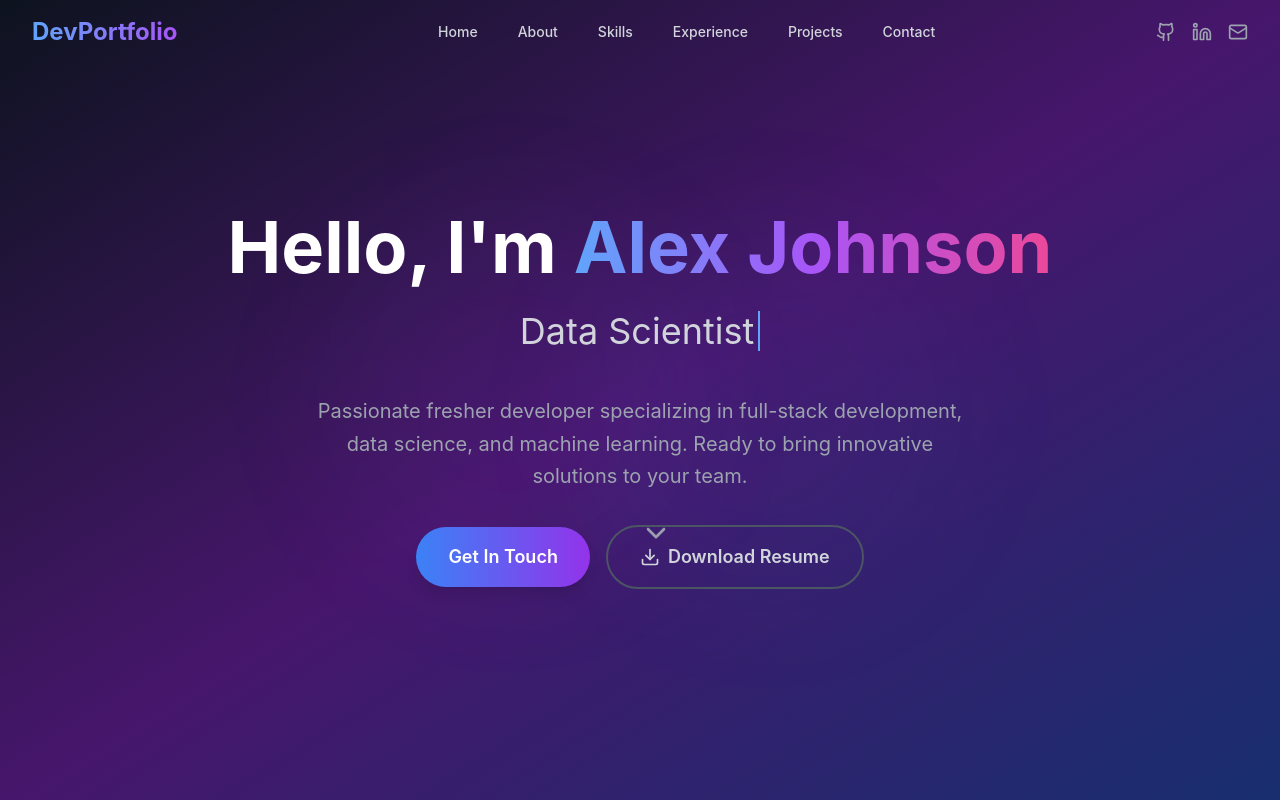
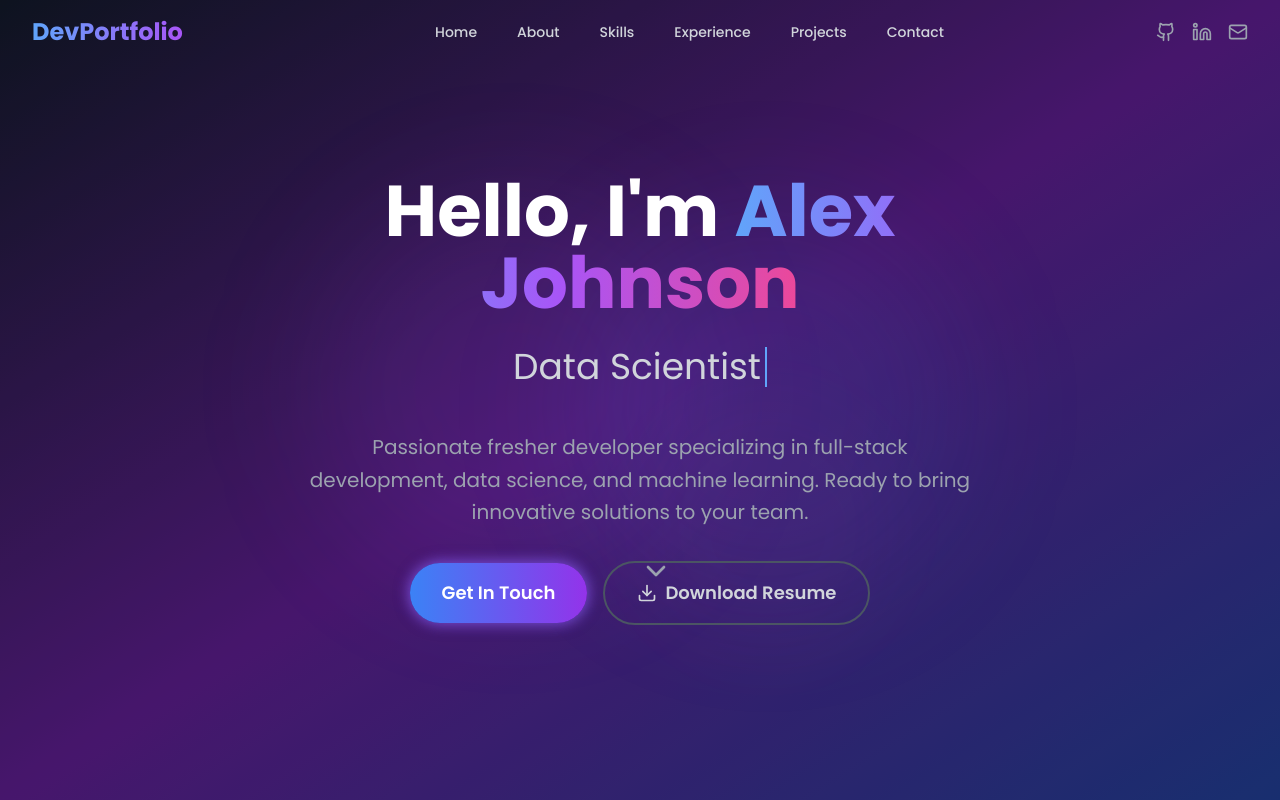
Before and after one commit to ryuzaki-ved/portfolio_website, a React (Vite) app: page / in a window 1280 px wide. Shown: the top 800 px of the page. Built offline with nearby package versions, Linux system fonts and the light colour scheme.

Commit message:
UI Enhancement

```diff
--- a/index.html
+++ b/index.html
@@ -25,6 +25,7 @@
     <!-- Preload critical fonts -->
     <link rel="preconnect" href="https://fonts.googleapis.com">
     <link rel="preconnect" href="https://fonts.gstatic.com" crossorigin>
+    <link href="https://fonts.googleapis.com/css2?family=Poppins:wght@300;400;500;600;700;800;900&display=swap" rel="stylesheet">
 
     <style>
       /* Critical CSS for immediate loading */
--- a/src/components/About.tsx
+++ b/src/components/About.tsx
@@ -40,7 +40,7 @@ const About = () => {
         <div className="grid lg:grid-cols-2 gap-12 items-center">
           {/* Left Column - Story */}
           <div className="space-y-6">
-            <div className="bg-gradient-to-br from-gray-800 to-gray-900 p-8 rounded-2xl border border-gray-700 hover:border-purple-500/50 transition-all duration-300">
+            <div className="bg-gradient-to-br from-gray-800 to-gray-900 p-8 rounded-2xl border border-gray-700 hover:border-purple-500/50 transition-all duration-300 hover:shadow-xl hover:shadow-purple-500/20 transform hover:-translate-y-2">
               <h3 className="text-2xl font-bold text-white mb-4">My Journey</h3>
               <p className="text-gray-300 leading-relaxed mb-4">
                 As a recent computer science graduate, I've immersed myself in the world of technology with an
@@ -76,7 +76,7 @@ const About = () => {
             {highlights.map((highlight, index) => (
               <div
                 key={index}
-                className="bg-gradient-to-br from-gray-800 to-gray-900 p-6 rounded-xl border border-gray-700 hover:border-purple-500/50 transition-all duration-300 transform hover:scale-105"
+                className="bg-gradient-to-br from-gray-800 to-gray-900 p-6 rounded-xl border border-gray-700 hover:border-purple-500/50 transition-all duration-300 transform hover:scale-105 hover:shadow-xl hover:shadow-purple-500/20 hover:-translate-y-1"
               >
                 <div className="flex items-start space-x-4">
                   <div className="bg-gradient-to-br from-blue-500 to-purple-600 p-3 rounded-lg text-white">
--- a/src/components/Contact.tsx
+++ b/src/components/Contact.tsx
@@ -100,7 +100,7 @@ const Contact = () => {
                 <a
                   key={index}
                   href={info.link}
-                  className="flex items-center space-x-4 bg-gradient-to-br from-gray-800 to-gray-900 p-6 rounded-xl border border-gray-700 hover:border-purple-500/50 transition-all duration-300 transform hover:scale-105"
+                  className="flex items-center space-x-4 bg-gradient-to-br from-gray-800 to-gray-900 p-6 rounded-xl border border-gray-700 hover:border-purple-500/50 transition-all duration-300 transform hover:scale-105 hover:shadow-xl hover:shadow-purple-500/20 hover:-translate-y-1"
                 >
                   <div className="bg-gradient-to-br from-blue-500 to-purple-600 p-3 rounded-lg text-white">
                     {info.icon}
@@ -132,7 +132,7 @@ const Contact = () => {
           </div>
 
           {/* Contact Form */}
-          <div className="bg-gradient-to-br from-gray-800 to-gray-900 p-8 rounded-2xl border border-gray-700">
+          <div className="bg-gradient-to-br from-gray-800 to-gray-900 p-8 rounded-2xl border border-gray-700 hover:shadow-xl hover:shadow-purple-500/20 transition-all duration-300">
             <h3 className="text-2xl font-bold text-white mb-6">Send Me a Message</h3>
 
             <form onSubmit={handleSubmit} className="space-y-6">
@@ -204,7 +204,7 @@ const Contact = () => {
 
               <button
                 type="submit"
-                className="w-full bg-gradient-to-r from-blue-500 to-purple-600 hover:from-blue-600 hover:to-purple-700 text-white font-semibold py-4 px-6 rounded-lg transition-all duration-300 transform hover:scale-105 flex items-center justify-center gap-2"
+                className="w-full bg-gradient-to-r from-blue-500 to-purple-600 hover:from-blue-600 hover:to-purple-700 text-white font-semibold py-4 px-6 rounded-lg transition-all duration-300 transform hover:scale-105 flex items-center justify-center gap-2 hover:shadow-lg hover:shadow-purple-500/30 animate-glow"
               >
                 <Send size={20} />
                 Send Message
--- a/src/components/Experience.tsx
+++ b/src/components/Experience.tsx
@@ -79,7 +79,7 @@ const Experience = () => {
 
                 {/* Content Card */}
                 <div className={`ml-12 md:ml-0 w-full md:w-5/12 ${index % 2 === 0 ? 'md:mr-auto md:pr-8' : 'md:ml-auto md:pl-8'}`}>
-                  <div className="bg-gradient-to-br from-gray-800 to-gray-900 p-8 rounded-2xl border border-gray-700 hover:border-purple-500/50 transition-all duration-300 transform hover:scale-105">
+                  <div className="bg-gradient-to-br from-gray-800 to-gray-900 p-8 rounded-2xl border border-gray-700 hover:border-purple-500/50 transition-all duration-300 transform hover:scale-105 hover:shadow-xl hover:shadow-purple-500/20 hover:-translate-y-2">
                     {/* Header */}
                     <div className="mb-6">
                       <div className="flex items-center justify-between mb-2">
--- a/src/components/Header.tsx
+++ b/src/components/Header.tsx
@@ -29,7 +29,7 @@ const Header = () => {
       <nav className="max-w-7xl mx-auto px-4 sm:px-6 lg:px-8">
         <div className="flex items-center justify-between h-16">
           <div className="flex-shrink-0">
-            <h1 className="text-2xl font-bold bg-gradient-to-r from-blue-400 to-purple-500 bg-clip-text text-transparent">
+            <h1 className="text-2xl font-bold bg-gradient-to-r from-blue-400 to-purple-500 bg-clip-text text-transparent hover:animate-pulse cursor-pointer">
               DevPortfolio
             </h1>
           </div>
@@ -41,7 +41,7 @@ const Header = () => {
                 <a
                   key={item.href}
                   href={item.href}
-                  className="text-gray-300 hover:text-white px-3 py-2 rounded-md text-sm font-medium transition-colors duration-200 hover:bg-gray-800"
+                  className="text-gray-300 hover:text-white px-3 py-2 rounded-md text-sm font-medium transition-all duration-200 hover:bg-gray-800 hover:scale-105 hover:shadow-md"
                 >
                   {item.label}
                 </a>
--- a/src/components/Hero.tsx
+++ b/src/components/Hero.tsx
@@ -41,8 +41,9 @@ const Hero = () => {
       {/* Animated Background */}
       <div className="absolute inset-0 bg-gradient-to-br from-gray-900 via-purple-900 to-blue-900">
         <div className="absolute inset-0 bg-black/20"></div>
-        <div className="absolute top-1/4 left-1/4 w-96 h-96 bg-purple-500/10 rounded-full blur-3xl animate-pulse"></div>
-        <div className="absolute bottom-1/4 right-1/4 w-96 h-96 bg-blue-500/10 rounded-full blur-3xl animate-pulse delay-1000"></div>
+        <div className="absolute top-1/4 left-1/4 w-96 h-96 bg-purple-500/10 rounded-full blur-3xl animate-float"></div>
+        <div className="absolute bottom-1/4 right-1/4 w-96 h-96 bg-blue-500/10 rounded-full blur-3xl animate-float delay-300"></div>
+        <div className="absolute top-1/2 left-1/2 w-64 h-64 bg-pink-500/5 rounded-full blur-2xl animate-pulse-slow"></div>
       </div>
 
       <div className="relative z-10 text-center px-4 sm:px-6 lg:px-8 max-w-4xl mx-auto">
@@ -70,7 +71,7 @@ const Hero = () => {
           <div className="flex flex-col sm:flex-row gap-4 justify-center items-center">
             <a
               href="#contact"
-              className="bg-gradient-to-r from-blue-500 to-purple-600 hover:from-blue-600 hover:to-purple-700 text-white px-8 py-4 rounded-full font-semibold text-lg transition-all duration-300 transform hover:scale-105 shadow-lg hover:shadow-xl"
+              className="bg-gradient-to-r from-blue-500 to-purple-600 hover:from-blue-600 hover:to-purple-700 text-white px-8 py-4 rounded-full font-semibold text-lg transition-all duration-300 transform hover:scale-105 shadow-lg hover:shadow-xl animate-glow"
             >
               Get In Touch
             </a>
@@ -84,7 +85,7 @@ const Hero = () => {
           </div>
         </div>
 
-        <div className="absolute bottom-8 left-1/2 transform -translate-x-1/2 animate-bounce">
+        <div className="absolute bottom-8 left-1/2 transform -translate-x-1/2 animate-bounce-slow">
           <ChevronDown size={32} className="text-gray-400" />
         </div>
       </div>
--- a/src/components/Projects.tsx
+++ b/src/components/Projects.tsx
@@ -89,7 +89,7 @@ const Projects = () => {
           {projects.map((project, index) => (
             <div
               key={index}
-              className="group bg-gradient-to-br from-gray-900 to-gray-800 rounded-2xl border border-gray-700 hover:border-purple-500/50 overflow-hidden transition-all duration-300 transform hover:scale-105"
+              className="group bg-gradient-to-br from-gray-900 to-gray-800 rounded-2xl border border-gray-700 hover:border-purple-500/50 overflow-hidden transition-all duration-300 transform hover:scale-105 hover:shadow-xl hover:shadow-purple-500/20 hover:-translate-y-2"
             >
               {/* Project Image */}
               <div className="relative overflow-hidden">
--- a/src/components/Skills.tsx
+++ b/src/components/Skills.tsx
@@ -56,7 +56,7 @@ const Skills = () => {
           {skillCategories.map((category, categoryIndex) => (
             <div
               key={categoryIndex}
-              className="bg-gradient-to-br from-gray-900 to-gray-800 p-8 rounded-2xl border border-gray-700 hover:border-purple-500/50 transition-all duration-300"
+              className="bg-gradient-to-br from-gray-900 to-gray-800 p-8 rounded-2xl border border-gray-700 hover:border-purple-500/50 transition-all duration-300 hover:shadow-xl hover:shadow-purple-500/20 transform hover:-translate-y-2"
             >
               <h3 className="text-2xl font-bold text-white mb-8 text-center">{category.title}</h3>
               <div className="space-y-6">
@@ -68,7 +68,7 @@ const Skills = () => {
                     </div>
                     <div className="w-full bg-gray-700 rounded-full h-3 overflow-hidden">
                       <div
-                        className={`h-full bg-gradient-to-r ${skill.color} rounded-full transition-all duration-1000 ease-out`}
+                        className={`h-full bg-gradient-to-r ${skill.color} rounded-full transition-all duration-1000 ease-out hover:animate-pulse`}
                         style={{ width: `${skill.level}%` }}
                       ></div>
                     </div>
--- a/src/index.css
+++ b/src/index.css
@@ -143,6 +143,7 @@ html {
 body {
   background-color: #111827;
   color: #f9fafb;
+  font-family: 'Poppins', -apple-system, BlinkMacSystemFont, 'Segoe UI', 'Roboto', sans-serif;
 }
 
 /* Improved contrast for better accessibility */
--- a/tailwind.config.js
+++ b/tailwind.config.js
@@ -2,7 +2,32 @@
 export default {
   content: ['./index.html', './src/**/*.{js,ts,jsx,tsx}'],
   theme: {
-    extend: {},
+    extend: {
+      fontFamily: {
+        'sans': ['Poppins', 'ui-sans-serif', 'system-ui', '-apple-system', 'BlinkMacSystemFont', 'Segoe UI', 'Roboto', 'Helvetica Neue', 'Arial', 'Noto Sans', 'sans-serif'],
+      },
+      animation: {
+        'float': 'float 6s ease-in-out infinite',
+        'pulse-slow': 'pulse 4s cubic-bezier(0.4, 0, 0.6, 1) infinite',
+        'bounce-slow': 'bounce 3s infinite',
+        'wiggle': 'wiggle 1s ease-in-out infinite',
+        'glow': 'glow 2s ease-in-out infinite alternate',
+      },
+      keyframes: {
+        float: {
+          '0%, 100%': { transform: 'translateY(0px)' },
+          '50%': { transform: 'translateY(-20px)' },
+        },
+        wiggle: {
+          '0%, 100%': { transform: 'rotate(-3deg)' },
+          '50%': { transform: 'rotate(3deg)' },
+        },
+        glow: {
+          '0%': { boxShadow: '0 0 5px rgba(139, 92, 246, 0.5)' },
+          '100%': { boxShadow: '0 0 20px rgba(139, 92, 246, 0.8), 0 0 30px rgba(139, 92, 246, 0.6)' },
+        },
+      },
+    },
   },
   plugins: [],
 };
```
